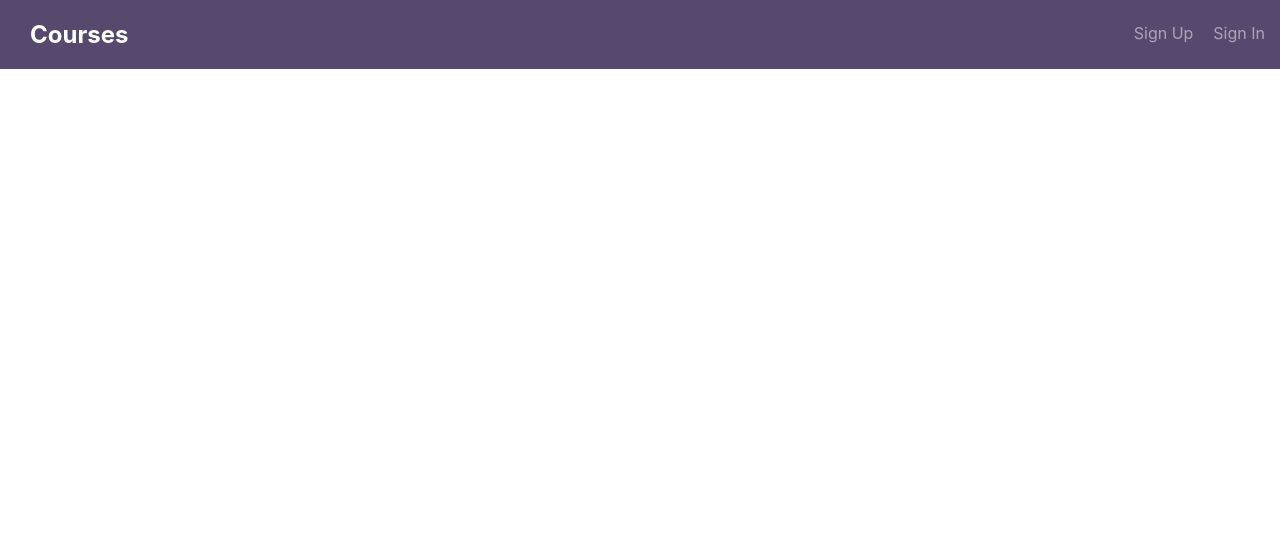
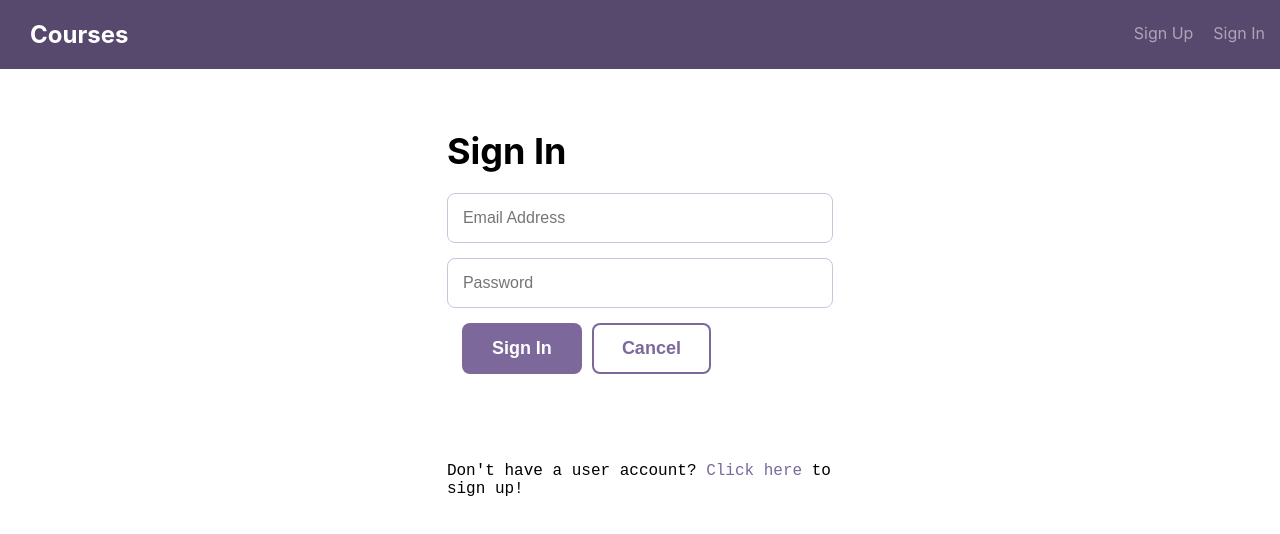
Before and after one commit to sromelus/react-rest-api-p10, a React (Create React App) app in the folder client/: page /signin in a window 1280 px wide. Shown: the top 534 px of the page. Built offline with nearby package versions, Linux system fonts and the light colour scheme.

Commit message:
add user sign in page

```diff
--- a/client/src/components/UserSignIn.js
+++ b/client/src/components/UserSignIn.js
@@ -5,15 +5,112 @@ export default class UserSignIn extends Component {
   constructor(){
     super()
     this.state = {
+      emailAddress: "",
+      password: "",
+      currentUser: "",
+      errors: []
     }
   }
+
+  cancel = (e) => {
+    e.preventDefault()
+    this.props.history.push('/');
+  }
+
+  signIn = () => {
+    this.props.history.push('/');
+  }
+
+  handleEmailChange = (e) => {
+    this.setState({
+      emailAddress: e.target.value
+    })
+  }
+
+  handlePasswordChange = (e) => {
+    this.setState({
+      password: e.target.value
+    })
+  }
+
+  handleSubmit = (e) => {
+    e.preventDefault();
+    const { emailAddress, password } = this.state
+
+    const encodedCredentials = btoa(`${emailAddress}:${password}`);
+
+
+    fetch('http://localhost:5000/api/users', {
+      method: "GET",
+      headers: {
+        'Content-Type': 'application/json; charset=utf-8',
+        'Authorization': `Basic ${encodedCredentials}`
+      }
+    })
+    .then(res => {
+      if(res.ok) {
+        this.signIn();
+        return [];
+      } else if (res.status === 401){
+          return res.json()
+          .then(body => {
+            this.setState( prevState => ({
+              errors: [body.message]
+            }))
+          })
+      } else {
+        let errorMessage = `${res.status} (${res.statusText})`
+        const error = new Error(errorMessage);
+        throw(error);
+      }
+    })
+    .catch(error => console.error(`Error in fetch: ${error.message}`));
+  }
+
+
   render(){
+    const { emailAddress, password } = this.state
+
+    console.log( emailAddress, password );
+
     return (
-      <div className="">
+      <div className="bounds">
+        <div className="grid-33 centered signin">
+          <h1>Sign In</h1>
+          <ErrorsDisplay errors={this.state.errors}/>
+          <div>
+            <form onSubmit={this.handleSubmit}>
+              <div><input id="emailAddress" name="emailAddress" type="text" className="" placeholder="Email Address" onChange={this.handleEmailChange} value={this.state.emailAddress}/></div>
+              <div><input id="password" name="password" type="password" className="" placeholder="Password" onChange={this.handlePasswordChange} value={this.state.password}/></div>
+              <div className="grid-100 pad-bottom"><button className="button" type="submit">Sign In</button><button className="button button-secondary" onClick={this.cancel}>Cancel</button></div>
+            </form>
+          </div>
+          <p>&nbsp;</p>
+          <p>Don't have a user account? <a href="/signup">Click here</a> to sign up!</p>
+        </div>
       </div>
     );
   }
 }
 
+const ErrorsDisplay = ({ errors }) => {
+  let errorsDisplay = null;
+
+  if (errors.length) {
+    errorsDisplay = (
+      <div>
+        <h2 className="validation--errors--label">Validation errors</h2>
+        <div className="validation-errors">
+          <ul>
+            {errors.map((error, i) => <li key={i}>{error}</li>)}
+          </ul>
+        </div>
+      </div>
+    );
+  }
+
+  return errorsDisplay;
+}
+
 
 // UserSignIn - This component provides the "Sign In" screen by rendering a form that allows a user to sign using their existing account information. The component also renders a "Sign In" button that when clicked signs in the user and a "Cancel" button that returns the user to the default route (i.e. the list of courses).
```
